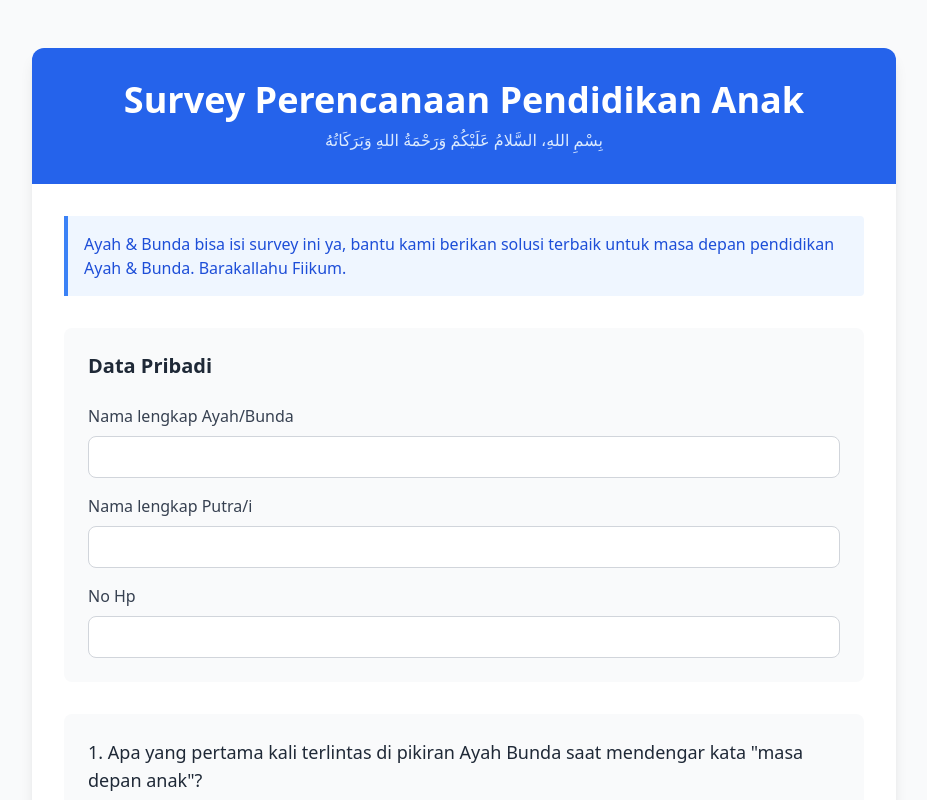
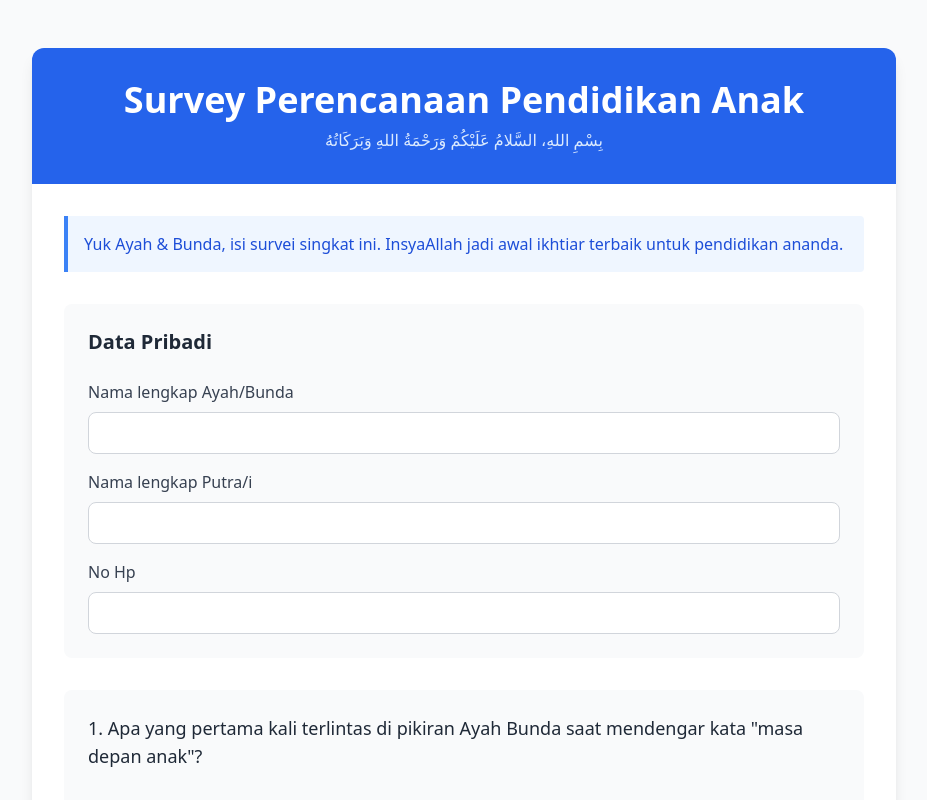
Before and after one commit to aprilian-wi/rencana-pendidikan, a React (Create React App) app in the folder client/: page / in a window 1280 px wide. Shown: the top 800 px of the page, without its empty margins (176-1103 px from the left). Built offline with nearby package versions, Linux system fonts and the light colour scheme.

Commit message:
Sync with remote changes

```diff
--- a/client/src/pages/SurveyForm.js
+++ b/client/src/pages/SurveyForm.js
@@ -197,7 +197,7 @@
           <div className="p-6 md:p-8">
             <div className="bg-blue-50 border-l-4 border-blue-500 p-4 mb-8 rounded-r">
               <p className="text-blue-700">
-                Ayah & Bunda bisa isi survey ini ya, bantu kami berikan solusi terbaik untuk masa depan pendidikan Ayah & Bunda. Barakallahu Fiikum.
+              Yuk Ayah & Bunda, isi survei singkat ini. InsyaAllah jadi awal ikhtiar terbaik untuk pendidikan ananda.
               </p>
             </div>
 
```
